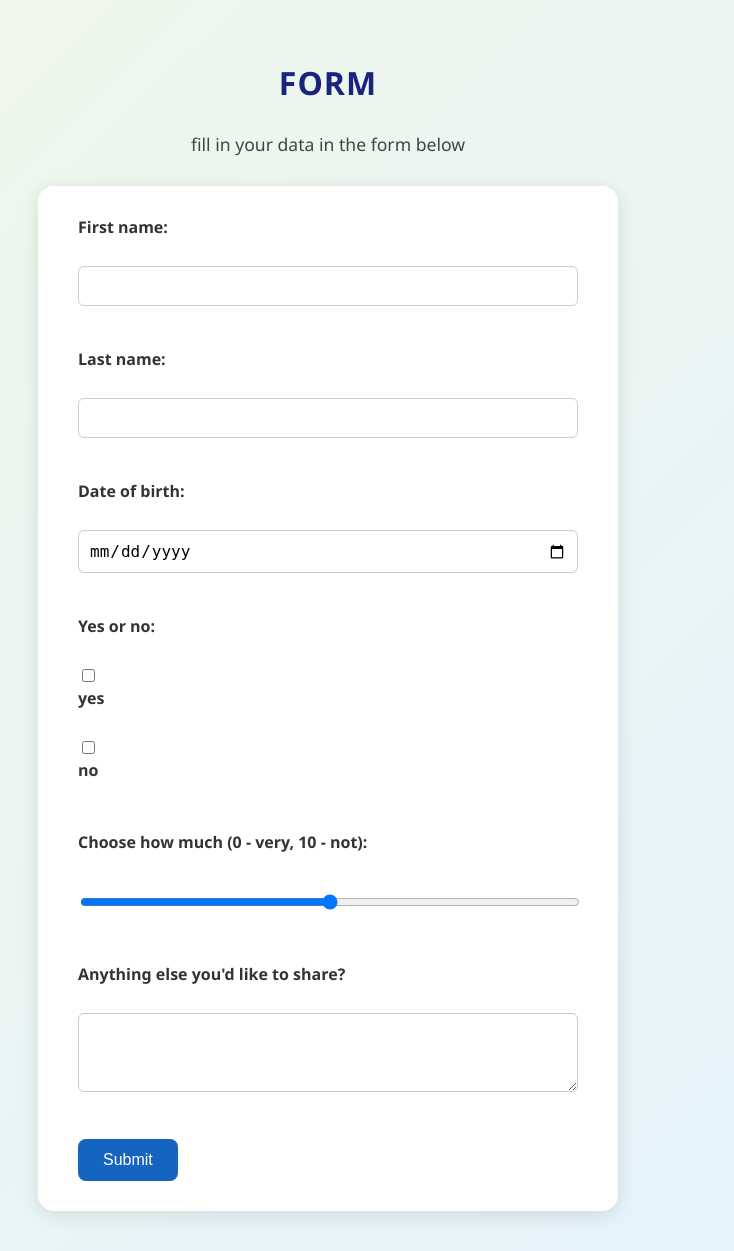
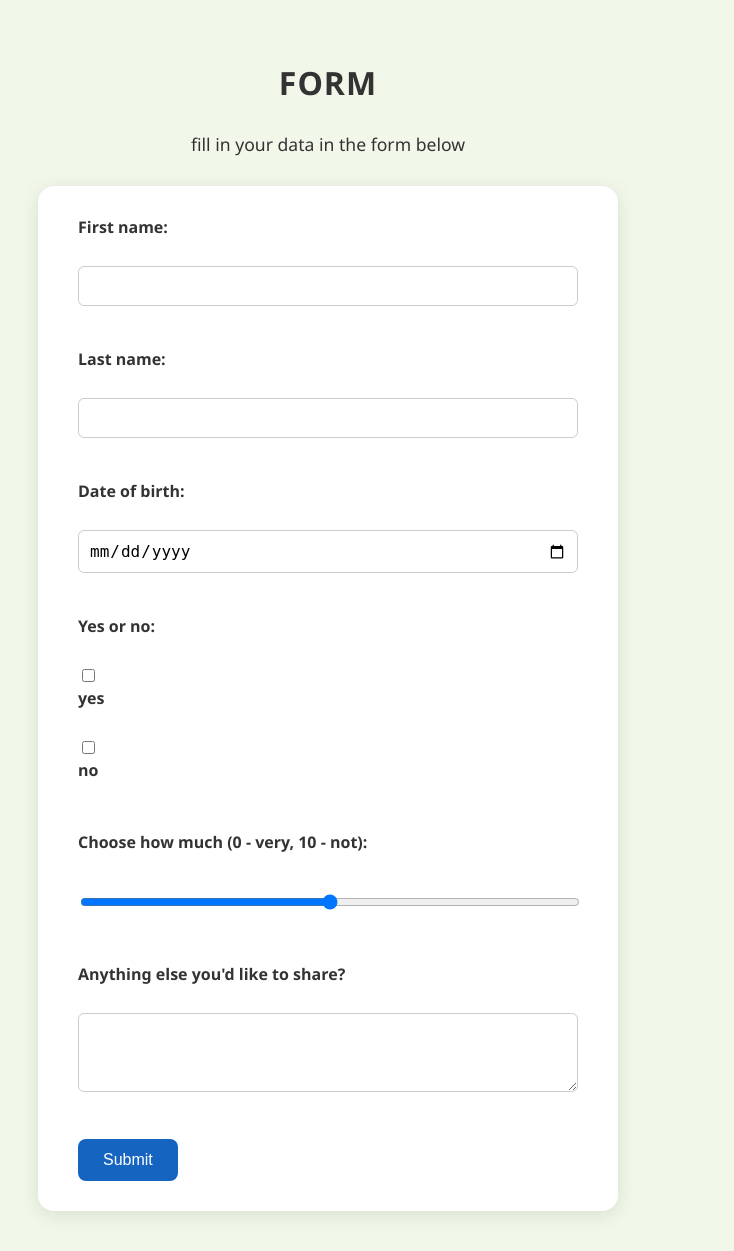
Before and after one commit to joannadagil/joannadagil.github.io, a PHP site: page /form.html in a window 1280 px wide. Shown: the whole page, without its empty margins (312-1046 px from the left). Run offline with PHP 8.4, Linux system fonts and the light colour scheme.

Commit message:
full css

```diff
--- a/columns.css
+++ b/columns.css
@@ -1,6 +1,6 @@
 body {
   font-family: 'Segoe UI', Tahoma, Geneva, Verdana, sans-serif;
-  background: linear-gradient(to bottom right, #fffde7, #e8f5e9);
+  background: #fffde7;
   margin: 0;
   padding: 40px;
   color: #333;
@@ -8,8 +8,8 @@ body {
 
 h1 {
   text-align: center;
-  color: #1a237e;
-  margin-bottom: 40px;
+  color: #333;
+  margin: auto;
   text-transform: uppercase;
   letter-spacing: 1px;
 }
--- a/form.css
+++ b/form.css
@@ -1,6 +1,6 @@
 body {
   font-family: 'Segoe UI', Tahoma, Geneva, Verdana, sans-serif;
-  background: linear-gradient(to bottom right, #f1f8e9, #e3f2fd);
+  background: #f1f8e9;
   margin: 0;
   padding: 40px;
   display: flex;
@@ -10,14 +10,14 @@ body {
 }
 
 h1 {
-  color: #1a237e;
+  color: #333;
   text-transform: uppercase;
   letter-spacing: 1px;
   margin-bottom: 10px;
 }
 
 p {
-  color: #444;
+  color: #333;
   margin-bottom: 30px;
   font-size: 1.1rem;
 }
@@ -48,7 +48,6 @@ input[type="range"] {
   margin-bottom: 20px;
   font-size: 1rem;
   box-sizing: border-box;
-  transition: border-color 0.3s, box-shadow 0.3s;
 }
 
 input[type="text"]:focus,
@@ -56,7 +55,6 @@ input[type="date"]:focus,
 textarea:focus,
 input[type="range"]:focus {
   border-color: #1565c0;
-  box-shadow: 0 0 5px rgba(21, 101, 192, 0.3);
   outline: none;
 }
 
--- a/gallery.css
+++ b/gallery.css
@@ -8,7 +8,7 @@ body {
 
 h1 {
   text-align: center;
-  color: #222;
+  color: #333;
   margin-bottom: 30px;
   text-transform: uppercase;
   letter-spacing: 1px;
@@ -23,7 +23,6 @@ table {
 td {
   background-color: #fff;
   border-radius: 12px;
-  box-shadow: 0 2px 10px rgba(0, 0, 0, 0.1);
   padding: 15px;
   vertical-align: top;
   transition: transform 0.2s, box-shadow 0.2s;
@@ -31,7 +30,6 @@ td {
 
 td:hover {
   transform: translateY(-5px);
-  box-shadow: 0 5px 15px rgba(0, 0, 0, 0.2);
 }
 
 img {
@@ -43,7 +41,7 @@ img {
 }
 
 b {
-  color: #0056b3;
+  color: #333;
   display: block;
   margin-bottom: 5px;
 }
--- a/index.css
+++ b/index.css
@@ -1,13 +1,13 @@
 body {
   font-family: 'Segoe UI', Tahoma, Geneva, Verdana, sans-serif;
-  background: linear-gradient(to bottom right, #e3f2fd, #f1f8e9);
+  background: #f1f8e9;
   margin: 0;
   padding: 40px;
   text-align: center;
 }
 
 h1 {
-  color: #1a237e;
+  color: #333;
   font-size: 2.5rem;
   margin-bottom: 40px;
 }
```
